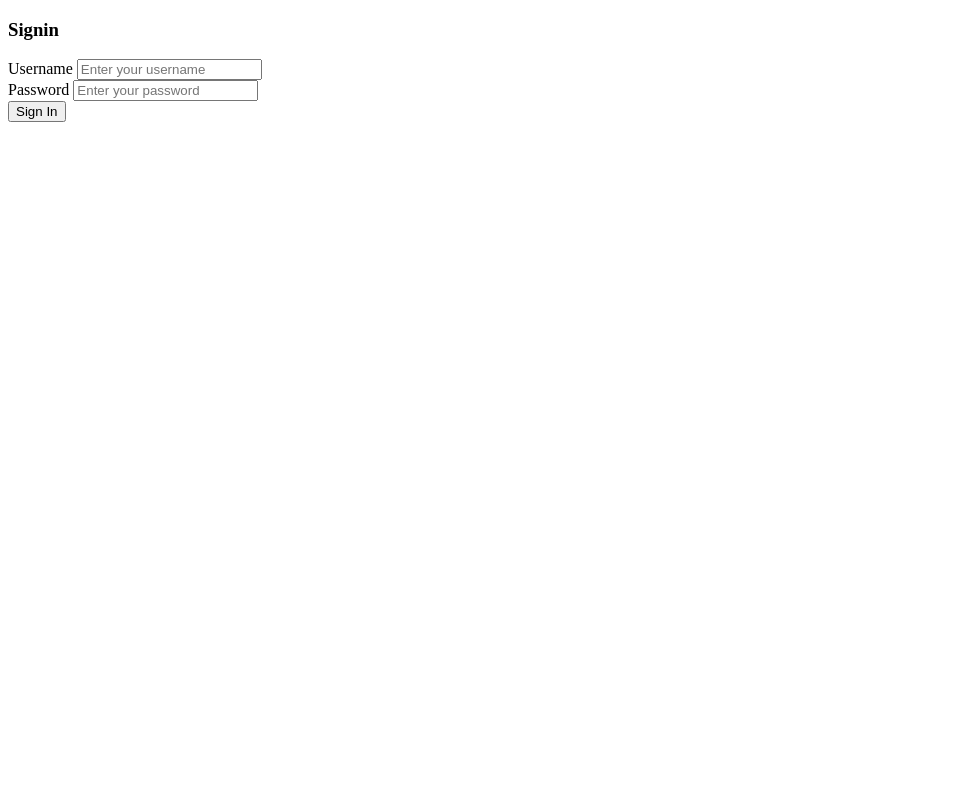
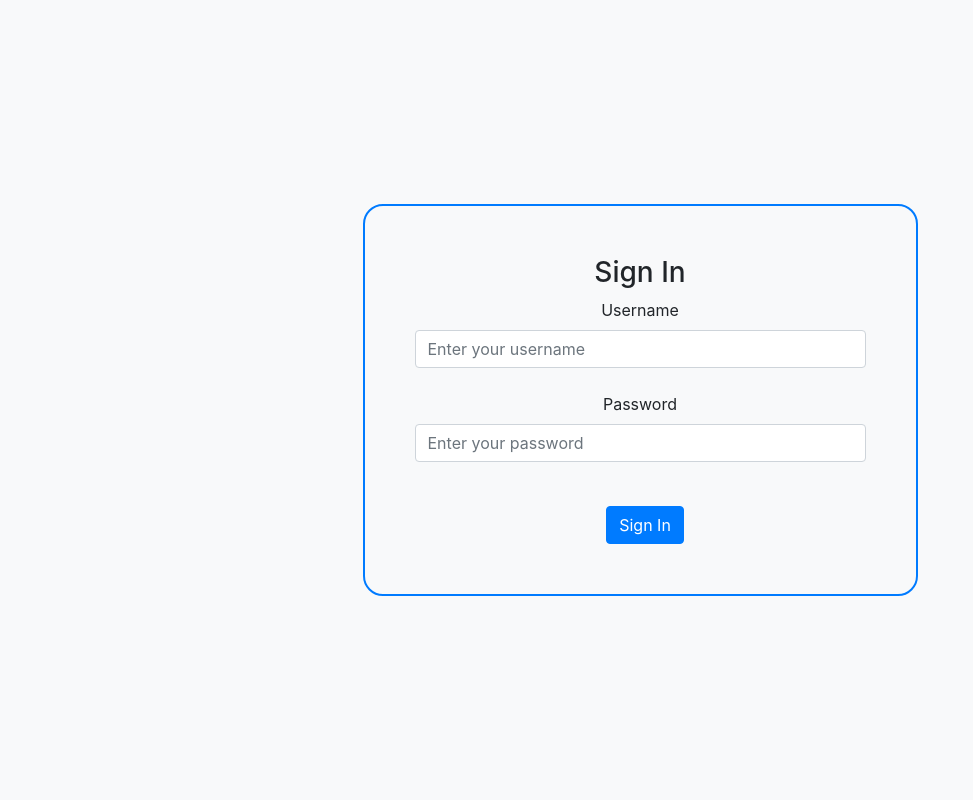
Before and after one commit to Calvin147/DjangoLoginPage, a Django app: page /signin in a window 1280 px wide. Shown: the whole page, without its empty margins (0-973 px from the left). Run offline with Django 4.2, Linux system fonts and the light colour scheme; some libraries are stand-ins or nearby versions.

Commit message:
Applied styling to the signin.html

```diff
--- a/templates/authentication/signin.html
+++ b/templates/authentication/signin.html
@@ -3,17 +3,21 @@
 <!--[if IE 7]>         <html class="no-js lt-ie9 lt-ie8"> <![endif]-->
 <!--[if IE 8]>         <html class="no-js lt-ie9"> <![endif]-->
 <!--[if gt IE 8]>      <html class="no-js"> <!--<![endif]-->
-<html>
+<!DOCTYPE html>
+<html lang="en">
 <head>
     <meta charset="utf-8">
     <meta http-equiv="X-UA-Compatible" content="IE=edge">
-        <title></title>
+    <title>Sign In</title>
     <meta name="description" content="">
     <meta name="viewport" content="width=device-width, initial-scale=1">
-        <link rel="stylesheet" href="">
+    <link rel="stylesheet" href="https://stackpath.bootstrapcdn.com/bootstrap/4.5.2/css/bootstrap.min.css">
+    <link rel="stylesheet" href="static/css/styles.css">
 </head>
-    <body>
+<body class="d-flex vh-100 align-items-center justify-content-center">
 
+    <div class="container">
+        <div class="custom-block text-center mx-auto">
             {% for message in messages %}
             <div class="alert alert-{{ message.tags }} alert-dismissible fade show" role="alert">
                 <strong>Message </strong> {{ message }}
@@ -23,20 +27,22 @@
             </div>
             {% endfor %}
 
-        <h3>Signin</h3>
+            <h3>Sign In</h3>
             <form action="/signin" method="post">
                 {% csrf_token %}
                 <label form="">Username</label>
-            <input type="text" id="username" name="username" placeholder="Enter your username" Required></input>
+                <input type="text" id="username" name="username" placeholder="Enter your username" Required class="form-control"></input>
                 <br>
 
                 <label form="">Password</label>
-            <input type="password" id="pass1" name="pass1" placeholder="Enter your password" Required></input>
+                <input type="password" id="pass1" name="pass1" placeholder="Enter your password" Required class="form-control"></input>
                 <br>
 
-            <button type="submit">Sign In</button>
+                <button type="submit" class="btn btn-primary">Sign In</button>
 
             </form>
+        </div>
+    </div>
 
     <script src="" async defer></script>
 </body>
```
Lines whose indentation alone changed are shown as unchanged.
